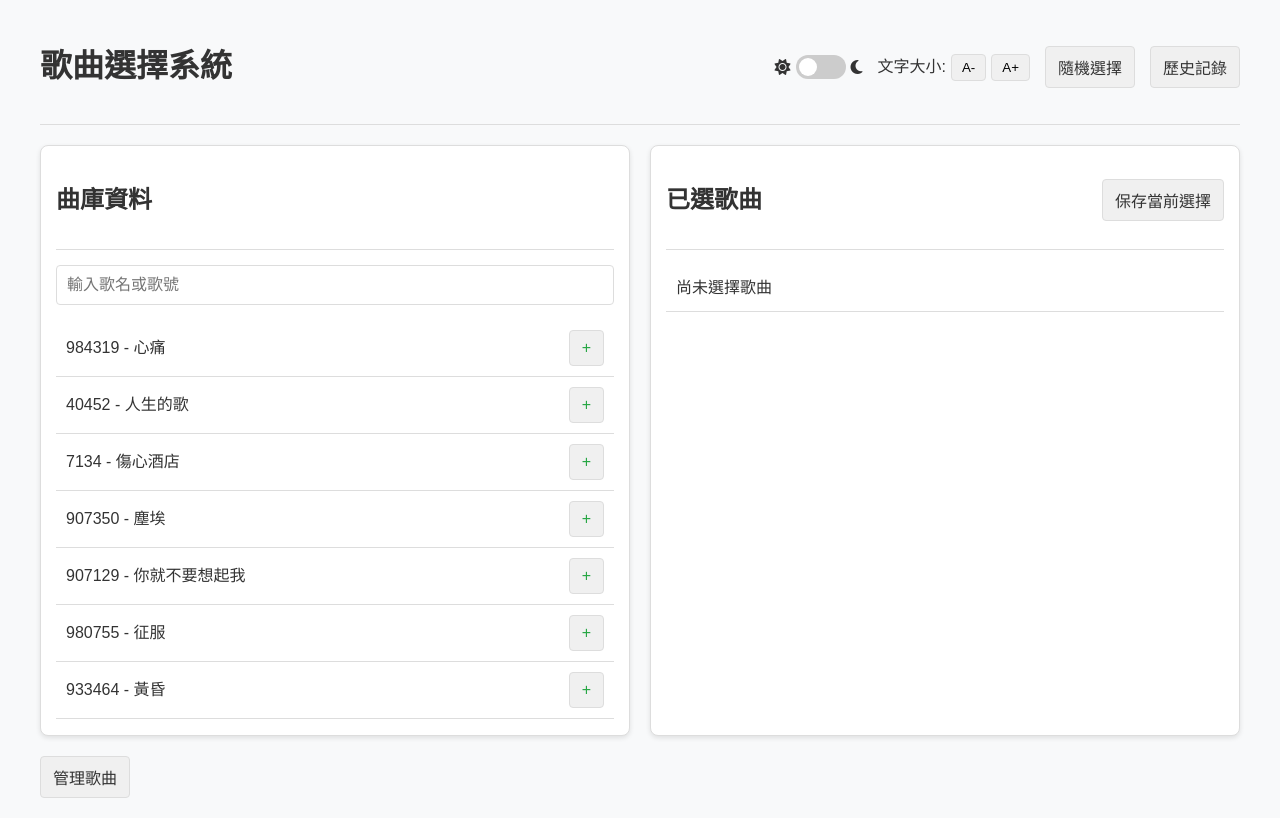
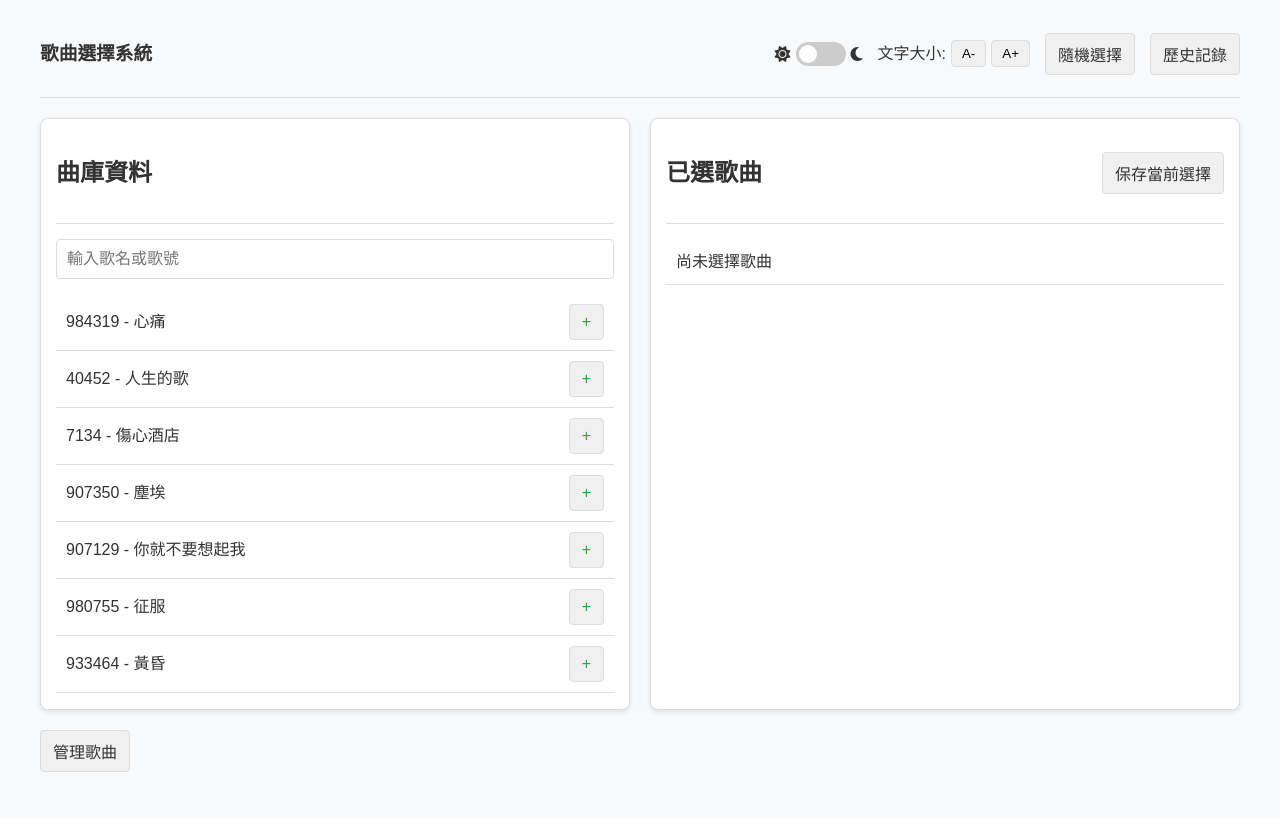
Before and after one commit to jimmy-shian/selectsong, a plain HTML site: page index.html in a window 1280 px wide. Drawn offline with nearby package versions, Linux system fonts and the light colour scheme.

Commit message:
介面樣式修正

```diff
--- a/index.html
+++ b/index.html
@@ -328,7 +328,7 @@
 <body>
     <div class="container">
         <div class="header">
-            <h1>歌曲選擇系統</h1>
+            <h3>歌曲選擇系統</h3>
             <div class="settings-panel">
                 <div class="theme-toggle">
                     <i class="fas fa-sun" id="lightIcon" style="margin-right: 5px;"></i>
```
